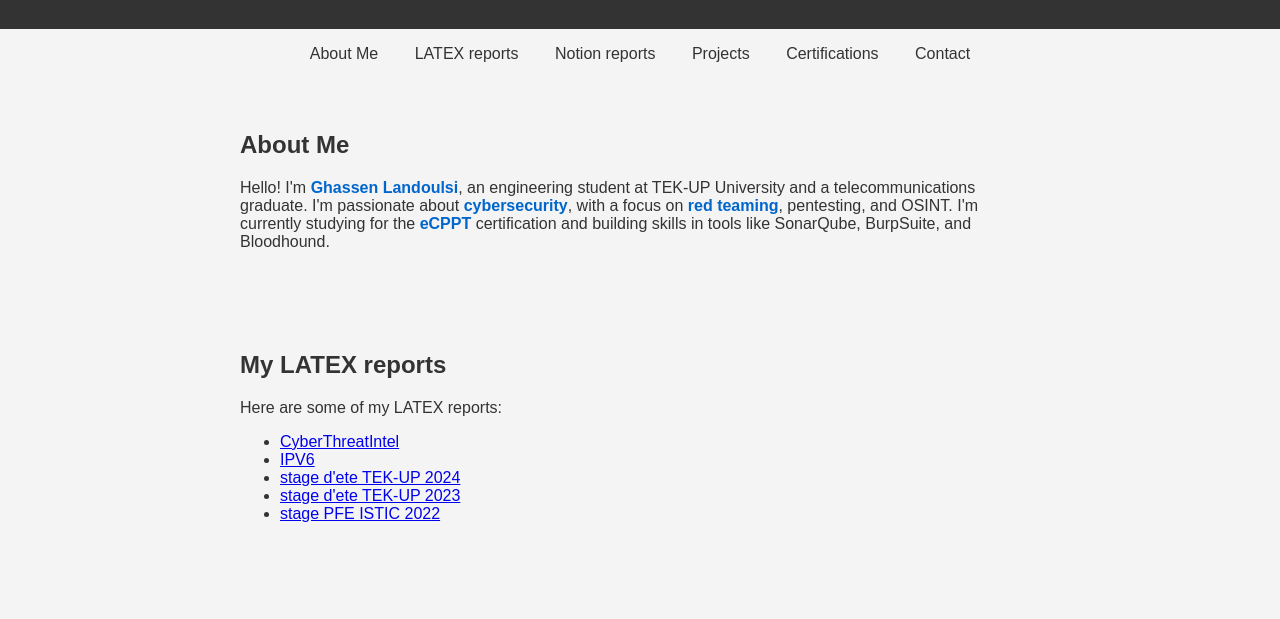
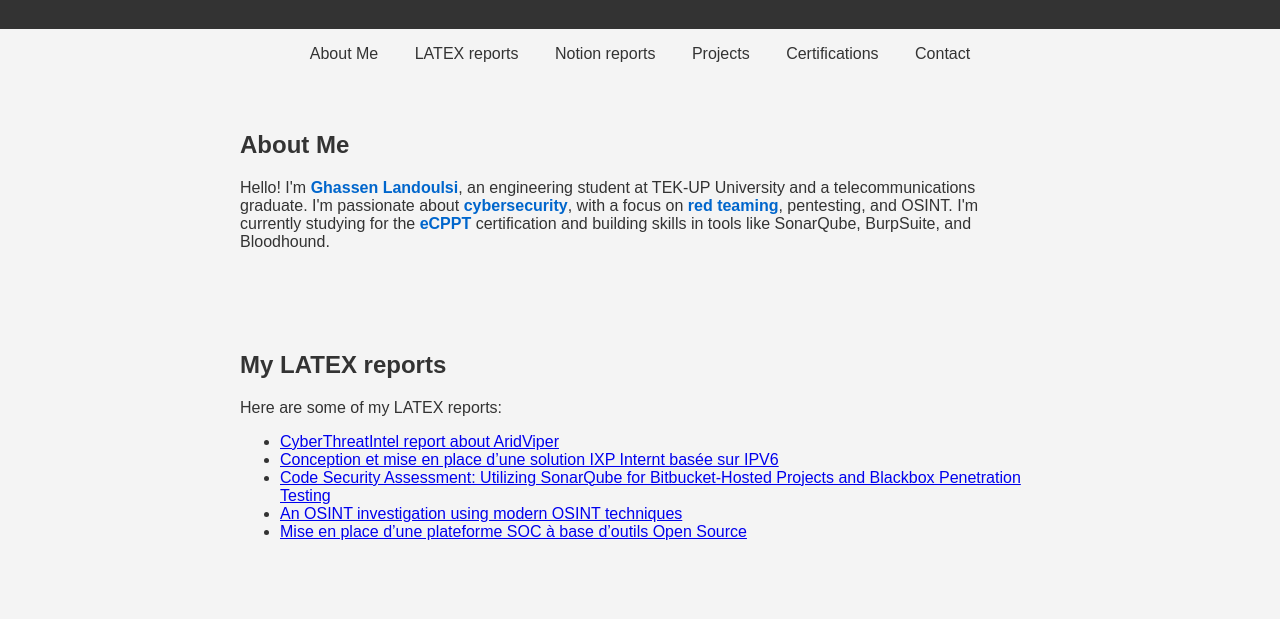
Before and after one commit to RedwayTN/redwaytn.github.io, a plain HTML site: page index.html in a window 1280 px wide. Shown: the part 117-736 px from the top of the page. Drawn offline with Linux system fonts and the light colour scheme.

Commit message:
Changed pfe report names

```diff
--- a/index.html
+++ b/index.html
@@ -33,11 +33,11 @@
     <h2>My LATEX reports</h2>
     <p>Here are some of my LATEX reports:</p>
     <ul>
-        <li><a href="https://github.com/RedwayTN/GitTP/blob/main/reports/Rapport_CyberThreatIntel.pdf" target="_blank">CyberThreatIntel</a></li>
-	<li><a href="https://github.com/RedwayTN/GitTP/blob/main/reports/Rapport_IPV6 (1).pdf" target="_blank">IPV6</a></li>
-	<li><a href="https://github.com/RedwayTN/GitTP/blob/main/reports/Rapport_stage_ete_TEK_UP_2024.pdf" target="_blank">stage d'ete TEK-UP 2024</a></li>
-	<li><a href="https://github.com/RedwayTN/GitTP/blob/main/reports/Rapport_stage_ete_TEK_UP_2023.pdf" target="_blank">stage d'ete TEK-UP 2023</a></li>
-	<li><a href="https://github.com/RedwayTN/GitTP/blob/main/reports/Rapport_stage_pfe_license.pdf" target="_blank">stage PFE ISTIC 2022</a></li>
+        <li><a href="https://github.com/RedwayTN/GitTP/blob/main/reports/Rapport_CyberThreatIntel.pdf" target="_blank">CyberThreatIntel report about AridViper</a></li>
+	<li><a href="https://github.com/RedwayTN/GitTP/blob/main/reports/Rapport_IPV6 (1).pdf" target="_blank">Conception et mise en place d’une solution IXP Internt basée sur IPV6</a></li>
+	<li><a href="https://github.com/RedwayTN/GitTP/blob/main/reports/Rapport_stage_ete_TEK_UP_2024.pdf" target="_blank">Code Security Assessment: Utilizing SonarQube for Bitbucket-Hosted Projects and Blackbox Penetration Testing</a></li>
+	<li><a href="https://github.com/RedwayTN/GitTP/blob/main/reports/Rapport_stage_ete_TEK_UP_2023.pdf" target="_blank"> An OSINT investigation using modern OSINT techniques</a></li>
+	<li><a href="https://github.com/RedwayTN/GitTP/blob/main/reports/Rapport_stage_pfe_license.pdf" target="_blank">Mise en place d’une plateforme SOC à base d’outils Open Source</a></li>
 
     </ul>
 </section>
```
